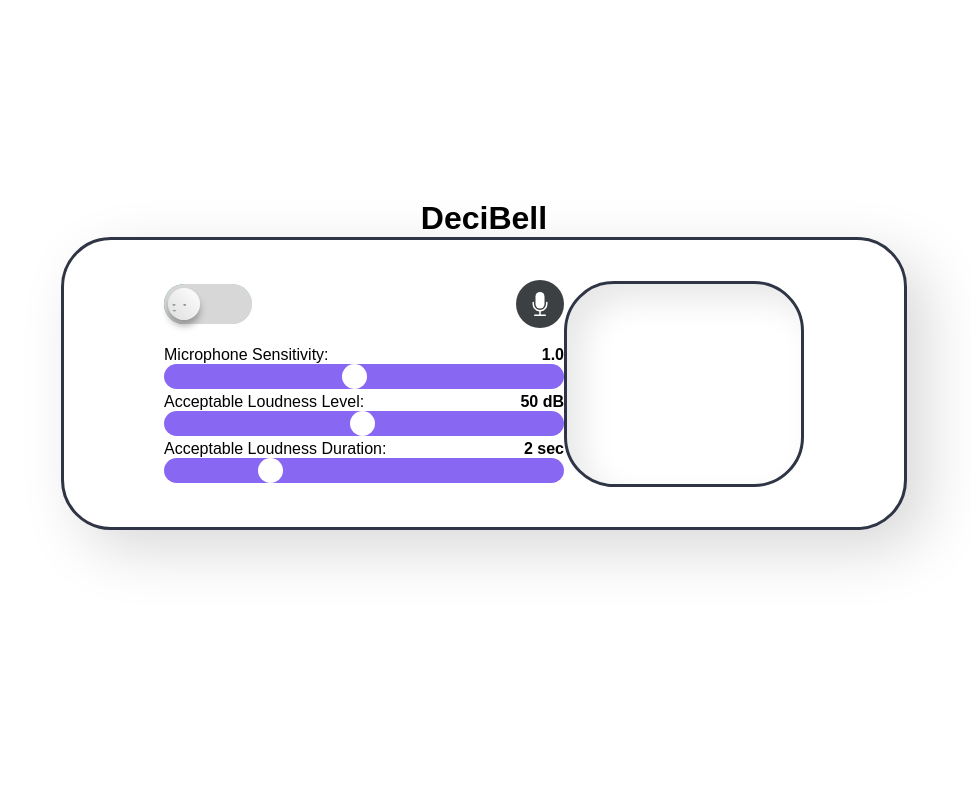
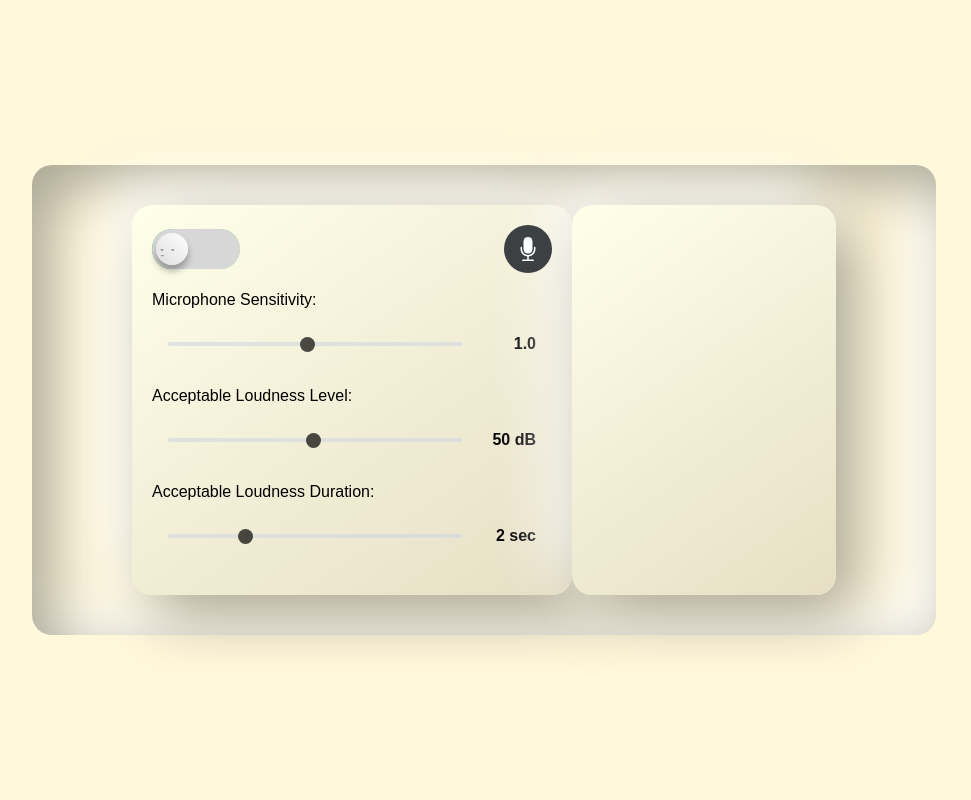
Before and after one commit to gyrroa/DeciBell, a Flask app: page / in a window 1280 px wide. Shown: the whole page, without its empty margins (156-1127 px from the left). Run offline with Flask 3, Linux system fonts and the light colour scheme.

Commit message:
adjust ui and some codes

```diff
--- a/templates/index.html
+++ b/templates/index.html
@@ -11,9 +11,21 @@
             padding: 0;
         }
         .window{
-            margin: auto;
-            padding-top: 25vh;
-            height: 50vh;
+            display: flex;
+            align-items: center;
+            justify-content: center;
+            height: 100vh;
+            background-color: #fff8db;
+        }
+
+        .settings{
+            padding: 20px;
+            height: 350px;
+            max-height: 350px;
+            border-radius: 20px;
+            background: linear-gradient(145deg, #ffffea, #e6dfc5);
+            box-shadow:  20px 20px 60px #aba693,
+                        -20px -20px 60px #ffffff;
         }
         .title{
             text-align: center;
@@ -22,35 +34,30 @@
             width: 400px;
         }
 
-        .slider{
-            width: 80%;
-        }
-
         .results-container {
+            padding: 20px;
             width: 500px;
-            height: 500px;
-            max-height: 200px;
+            height: 400px;
+            max-height: 350px;
             overflow-y: auto;
-            border: 3px solid #2f3545;
-            border-radius: 50px;
-            background: #ffffff;
-            box-shadow: inset 16px 16px 32px #e8e8e8,
-            inset -16px -16px 32px #ffffff;
+            border-radius: 20px;
+            background: linear-gradient(145deg, #ffffea, #e6dfc5);
+            box-shadow:  20px 20px 60px #aba693,
+                        -20px -20px 60px #ffffff;
         }
         .application{
             align-items: center;
             margin: auto;
-            align-items: center;
             justify-content: space-between;
             padding: 40px 100px 40px 100px;
-            width: 50%;
+            width: 55%;
             display: flex;
             flex-direction: row;
-            border-radius: 50px;
-            background: #ffffff;
-            box-shadow:  20px 20px 60px #d9d9d9,
-                -20px -20px 60px #ffffff;
-            border: 3px solid #2f3545;
+            border-radius: 20px;
+            border-radius: 20px;
+            background: #fff8db;
+            box-shadow: inset 20px 20px 60px #aba693,
+                        inset -20px -20px 60px #ffffff;
         }
         .checkbox-wrapper{
             align-items: center;
@@ -233,45 +240,56 @@
         /* Slider styles */
         .slider {
             -webkit-appearance: none;
-            appearance: none;
-            width: 100%;
-            height: 25px;
-            background: #5628ee; /* Change slider color here */
+            width: 80%;
+            height: 4px;
+            border-radius: 5px;
+            background: #D5DBE1;
             outline: none;
             opacity: 0.7;
             -webkit-transition: .2s;
             transition: opacity .2s;
-            border-radius: 50px;
-        }
-
-        .slider:hover {
-            opacity: 1;
         }
 
         .slider::-webkit-slider-thumb {
             -webkit-appearance: none;
             appearance: none;
-            width: 25px;
-            height: 25px;
-            background: #ffffff; /* Change thumb color here */
+            width: 15px;
+            height: 15px;
+            border-radius: 50%;
+            background-color: #000000;
             cursor: pointer;
-            border-radius: 50px;
+            transition: 0.3s ease-in-out;
+        }
+
+        .slider::-webkit-slider-thumb:hover {
+            box-shadow: 0px 0px 0px 8px rgba(0, 0, 0, 0.16);
+            transition: 0.3s ease-in-out;
         }
 
         .slider::-moz-range-thumb {
-            width: 25px;
-            height: 25px;
-            background: #ffffff; /* Change thumb color here */
+            width: 15px;
+            height: 15px;
+            border-radius: 50%;
+            background-color: #000000;
             cursor: pointer;
-            border-radius: 50px;
         }
+
+        .slider-info {
+            margin-top: 10px;
+            display: flex;
+            align-items: center;
+            justify-content: space-between;
+            gap: 1rem;
+            padding: 1rem;
+            border-radius: 6px;
+        }
+
+        .slider-value {
+            font-weight: 600;
+        }
+
         span{
             font-weight: bold;
-        }
-
-        .slider-info{
-            display: flex;
-            justify-content: space-between;
         }
 
         /*Loader*/
@@ -431,7 +449,6 @@
 </head>
 <body>
     <div class="window">
-        <h1 class="title">DeciBell</h1>
         <div class="application">
             <div class="settings">
                 <div class="checkbox-wrapper">
@@ -451,23 +468,23 @@
                 </div>
                 <br>
                 <div class="sliders">
+                    <label for="sensitivity-slider">Microphone Sensitivity:</label>
                     <div class = "slider-info">
-                        <label for="sensitivity-slider">Microphone Sensitivity:</label>
-                        <span id="sensitivity-value">1.0</span>
+                        <input class="slider" type="range" id="sensitivity-slider" min="0.1" max="2.0" value="1.0" step="0.1">
+                        <span class="slider-value" id="sensitivity-value">1.0</span>
                     </div>
-                    <input class="slider" type="range" id="sensitivity-slider" min="0.1" max="2.0" value="1.0" step="0.1">
                     <br>
+                    <label for="threshold-slider">Acceptable Loudness Level:</label>
                     <div class = "slider-info">
-                        <label for="threshold-slider">Acceptable Loudness Level:</label>
-                        <span id="threshold-value">50 dB</span>
+                        <input class="slider" type="range" id="threshold-slider" min="1" max="100" value="50" step="1">
+                        <span class="slider-value" id="threshold-value">50 dB</span>
                     </div>
-                    <input class="slider" type="range" id="threshold-slider" min="1" max="100" value="50" step="1">
                     <br>
+                    <label for="threshold-duration-slider">Acceptable Loudness Duration:</label>
                     <div class = "slider-info">
-                        <label for="threshold-duration-slider">Acceptable Loudness Duration:</label>
-                        <span id="threshold-duration-value">2 sec</span>
+                        <input class="slider" type="range" id="threshold-duration-slider" min="1" max="5" value="2" step="1">
+                        <span class="slider-value" id="threshold-duration-value">2 sec</span>
                     </div>
-                    <input class="slider" type="range" id="threshold-duration-slider" min="1" max="5" value="2" step="1">
                 </div>
             </div>
             <div class="results-container">
@@ -550,20 +567,12 @@
                     testMicrophoneCheckbox.checked = false;
                     stopTestingMicrophone();
                 }
-                disableSliders(true);
                 showLoadingDialog();
                 startProcessing();
             } else {
-                disableSliders(false);
                 showLoadingDialog();
                 stopProcessing();
             }
-        }
-
-        function disableSliders(disable) {
-            sensitivitySlider.disabled = disable;
-            thresholdSlider.disabled = disable;
-            thresholdDurationSlider.disabled = disable;
         }
 
         function startProcessing() {
@@ -631,7 +640,6 @@
             if (testMicrophoneCheckbox.checked) {
                 clearInterval(intervalId);
                 clearInterval(intervalIdWf);
-                disableSliders(false);
                 if (audioContext) {
                     audioContext.close();
                 }
```
